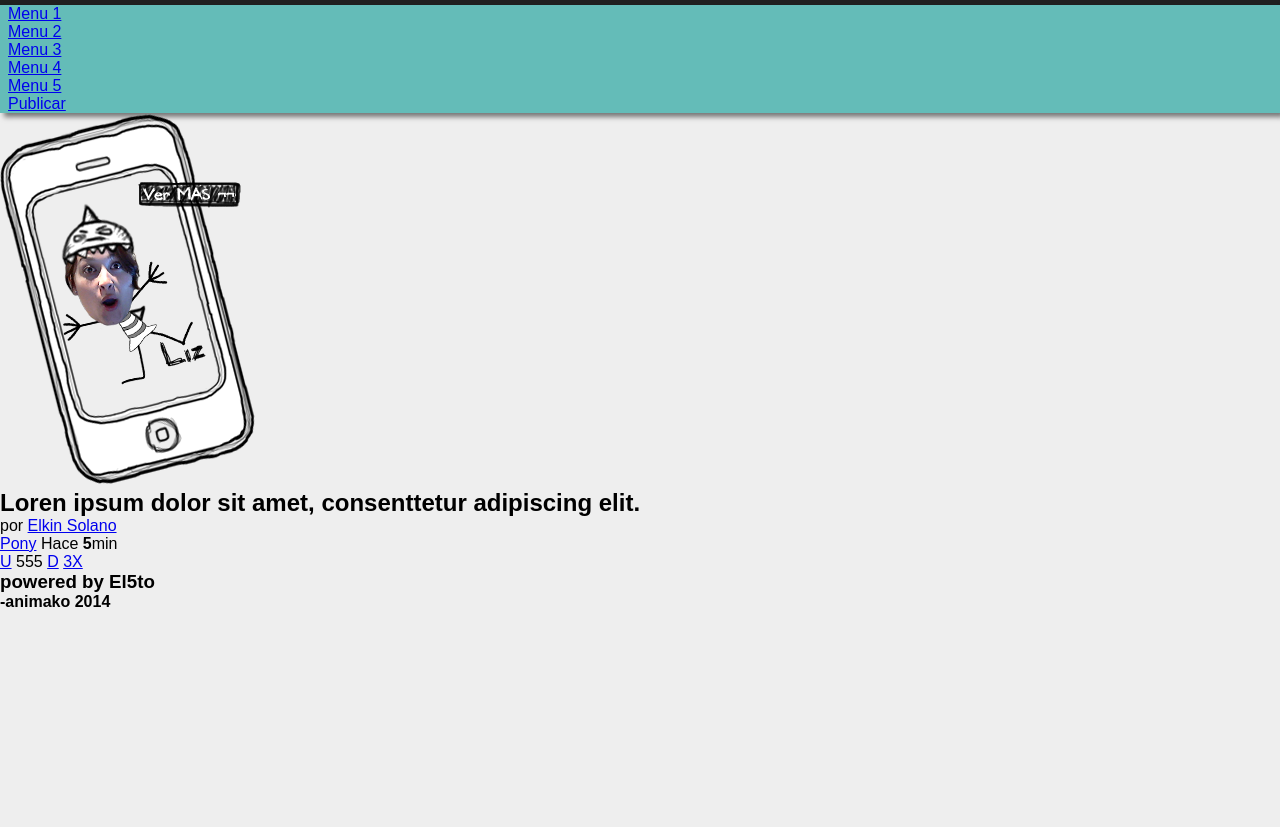
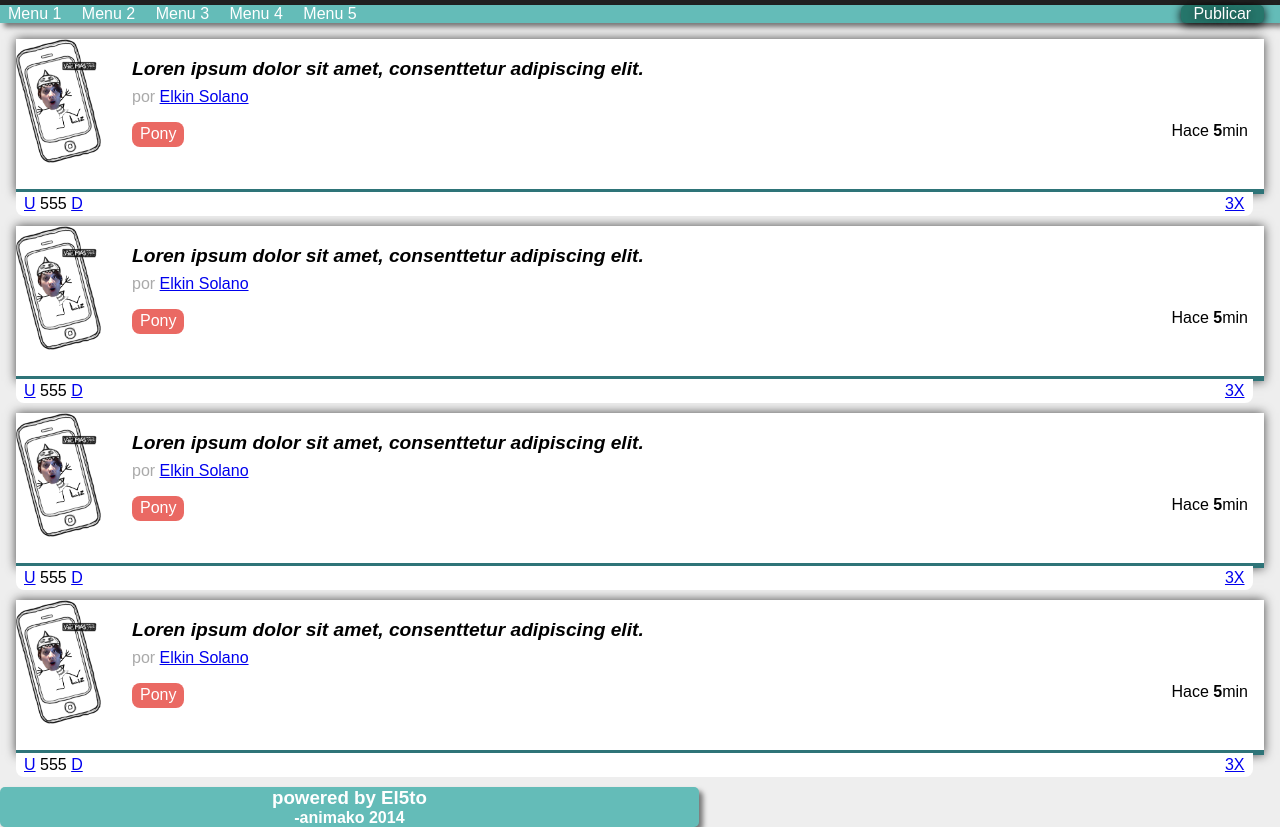
Before and after one commit to ElkinSolano/ElkinSolano_581705, a plain HTML site: page index.html in a window 1280 px wide. Shown: the part 95-922 px from the top of the page. Before the commit the page ends 800 px from the top, so only its background shows below. Drawn offline with Linux system fonts and the light colour scheme.

Commit message:
ejercicio clase 3

```diff
--- a/css/Estilos.css
+++ b/css/Estilos.css
@@ -54,11 +54,131 @@ nav
     background: #64BCB8;
     padding: 0em 0.5em;
     box-shadow: rgba(0,0,0,0.5) 4px 4px 5px;
+    position: relative;
 }
 
 nav ul
 {
     list-style: none;
-    margin: 0 20px 0 0;
+    margin: 0 80px 0 0;
+}
+
+nav ul li
+{
+    display: inline-block;
+    margin: 0 1em 0 0;
+}
+
+nav ul li a
+{
+    color: white;
+    text-decoration: none;
+    padding: 0,5em 0;
+    display: block;
+}
+
+nav ul #Publicar
+{
+    position: absolute;
+    right: 0;
+    top: 0;
+}
+
+nav ul #Publicar a
+{
+    background: #26766b;
+    text-decoration: none;
+    border-radius: 5px;
+    padding: 0.01em 0.8em;
+    box-shadow: rgba(0,0,0,5) 0px 2px 10px;
+    text-shadow: rgba(0,0,0,0.5) 0px 2px 10px;
+}
+
+#contenido
+{
+    margin: 1em;
+    box-shadow: rgba(0,0,0,0.7) 0px 0px 10px;
+}
+#contenido .item
+{
+    background: white;
+    margin-bottom: 2em;
+    border-bottom: 5px solid #2e7478;
+    min-height: 150px;
+    position: relative;
 
 }
+#contenido .item .img_item img
+{
+   width: 85px;
+}
+
+#contenido .item .img_item
+{
+    float: left;
+    margin: 0 31px 0 0;
+}
+
+#contenido .item  .titulo_item
+{
+    font-size: 1.2em;
+    font-style: italic;
+    padding: 1em 1em 0 0;
+}
+
+#contenido .item .datosautor_item
+{
+    margin-top: 0.5em;
+    color:#aaa;
+}
+
+#contenido .item .info_item
+{
+    margin: 1em 1em 0 0;
+    text-align: right;
+}
+
+#contenido . item .info_item .fecha_item
+{
+    color: #aaa;
+}
+
+#contenido .item .info_item .tag_item
+{
+    background: #ea6963;
+    border-radius: 0.5em;
+    color: white;
+    padding: 0.2em 0.5em;
+    text-decoration: none;
+    float: left;
+    display: inline-block;*/
+}
+
+#contenido .item .votacion_item
+{
+    background: white;
+    border-radius: 0 0 0.5em 0.5em;
+    border: 1px ;
+    width: 97.8%;
+    padding: 0.2em 0.5em;
+    margin-top: 3px;
+    position: absolute;
+    top: 100%;
+    left: 0%;
+}
+
+#contenido .item .comentario_item
+{
+    float: right;
+}
+
+footer
+{
+    background: #64BCB8;
+    color: white;
+    text-align: center;
+    padding: 0em 17em;
+    box-shadow: rgba(1,0,0,0.5) 4px 4px 5px;
+    position: absolute;
+    border-radius: 5px
+}
--- a/index.html
+++ b/index.html
@@ -25,36 +25,112 @@
                  <li><a href="https://www.facebook.com/" target="_blank">Menu 3</a></li>
                  <li><a href="https://www.gmail.com" target="_blank">Menu 4</a></li>
                  <li><a href="https://www.hotmail.com" target="_blank">Menu 5</a></li>
-                 <li><a href="http://www.mercadolibre.com.co/" target="_blank" id="Publicar"> Publicar</a></li>
+                 <li id="Publicar"><a  href="http://www.mercadolibre.com.co/" target="_blank" > Publicar</a></li>
             </ul>
       </nav>
-      <section>
+      <section id="contenido">
             <article class="item">
                  <figure class="img_item">
                         <img src="img/ipodliz.png"/>
                  </figure>
                  <h2 class="titulo_item"> Loren ipsum dolor sit amet, consenttetur adipiscing elit.</h2>
-                 <div class="Datos autor_item">
+                 <div class="datosautor_item">
                  por <a href="#"> Elkin Solano</a>
                  </div>
 
                 <div class="info_item">
-                    <a href="#">Pony</a>
-                    <span>
+                    <a class="tag_item" href="#">Pony</a>
+                    <span class="fecha_item">
                     Hace <strong>5</strong>min
                     </span>
                 </div>
 
-                <div class="vatacion_item">
+                <div class="votacion_item">
                 <a href="#">U</a>
                     555
                 <a href="#">D</a>
-                <a href="#">3X</a>
+                <a class="comentario_item" href="#">3X</a>
                 </div>
             </article>
       </section>
-      <footer>
-              <h3>powered by El5to</h3>
+      <section id="contenido">
+            <article class="item">
+                 <figure class="img_item">
+                        <img src="img/ipodliz.png"/>
+                 </figure>
+                 <h2 class="titulo_item"> Loren ipsum dolor sit amet, consenttetur adipiscing elit.</h2>
+                 <div class="datosautor_item">
+                 por <a href="#"> Elkin Solano</a>
+                 </div>
+
+                <div class="info_item">
+                    <a class="tag_item" href="#">Pony</a>
+                    <span class="fecha_item">
+                    Hace <strong>5</strong>min
+                    </span>
+                </div>
+
+                <div class="votacion_item">
+                <a href="#">U</a>
+                    555
+                <a href="#">D</a>
+                <a class="comentario_item" href="#">3X</a>
+                </div>
+            </article>
+      </section>
+      <section id="contenido">
+            <article class="item">
+                 <figure class="img_item">
+                        <img src="img/ipodliz.png"/>
+                 </figure>
+                 <h2 class="titulo_item"> Loren ipsum dolor sit amet, consenttetur adipiscing elit.</h2>
+                 <div class="datosautor_item">
+                 por <a href="#"> Elkin Solano</a>
+                 </div>
+
+                <div class="info_item">
+                    <a class="tag_item" href="#">Pony</a>
+                    <span class="fecha_item">
+                    Hace <strong>5</strong>min
+                    </span>
+                </div>
+
+                <div class="votacion_item">
+                <a href="#">U</a>
+                    555
+                <a href="#">D</a>
+                <a class="comentario_item" href="#">3X</a>
+                </div>
+            </article>
+      </section>
+      <section id="contenido">
+            <article class="item">
+                 <figure class="img_item">
+                        <img src="img/ipodliz.png"/>
+                 </figure>
+                 <h2 class="titulo_item"> Loren ipsum dolor sit amet, consenttetur adipiscing elit.</h2>
+                 <div class="datosautor_item">
+                 por <a href="#"> Elkin Solano</a>
+                 </div>
+
+                <div class="info_item">
+                    <a class="tag_item" href="#">Pony</a>
+                    <span class="fecha_item">
+                    Hace <strong>5</strong>min
+                    </span>
+                </div>
+
+                <div class="votacion_item">
+                <a href="#">U</a>
+                    555
+                <a href="#">D</a>
+                <a class="comentario_item" href="#">3X</a>
+                </div>
+            </article>
+      </section>
+
+      <footer id="pie">
+              <h3 class="power_item">powered by El5to</h3>
               <h4>-animako 2014</h4>
       </footer>
   </body>
```
